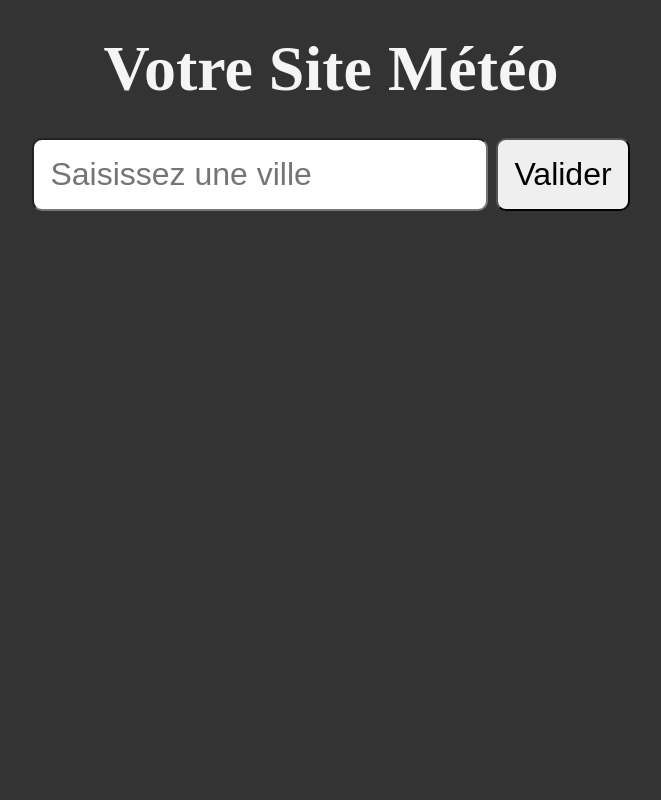
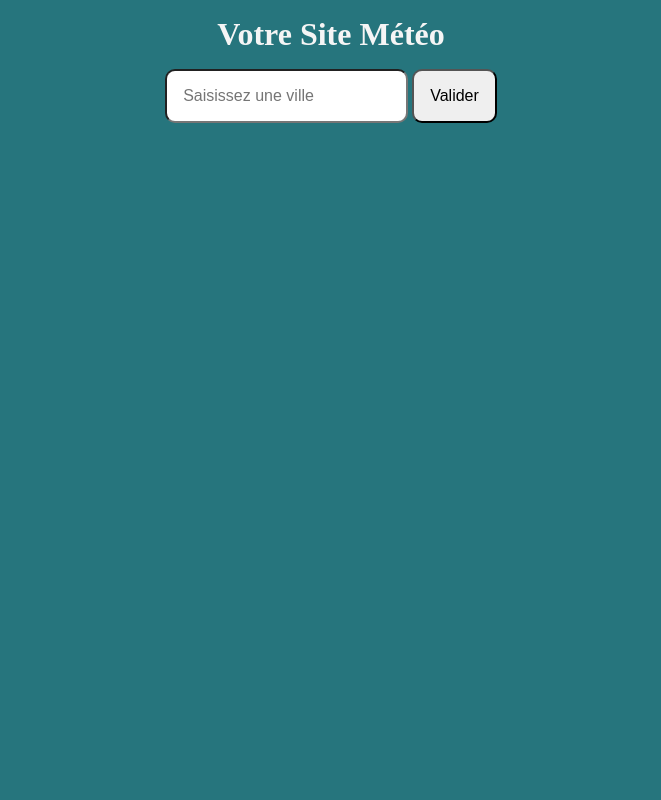
Before and after one commit to bleucanard/meteo, a Flask app: page / in a window 1280 px wide. Shown: the whole page, without its empty margins (309-970 px from the left). Run offline with Flask 3, Linux system fonts and the light colour scheme.

Commit message:
lang=fr, background-color, font

```diff
--- a/static/styles/style.css
+++ b/static/styles/style.css
@@ -5,19 +5,19 @@
 }
 
 body {
-    padding: 2rem;
-    background-color: #333;
+    padding: 1rem;
+    background-color: rgba(15, 102, 111, 0.9);
     color: whitesmoke;
     min-height: 100vh;
     display: flex;
     flex-direction: column;
     align-items: center;
-    gap: 2rem;
-    font-size: 2rem;
+    gap: 1rem;
+    font-size: 1rem;
 }
 
 input, button {
-    font-size: 2rem;
+    font-size: 1rem;
     padding: 1rem;
     border-radius: 10px;
 }
--- a/templates/weather.html
+++ b/templates/weather.html
@@ -8,8 +8,8 @@
 </head>
 <body>
     <h1>{{title}} Météo</h1>
-    <p>{{status}} et {{temp}} &deg;</p>
-    <p>Ressenti: {{feels_like}} &deg;</p>
+    <p>{{status}}, {{temp}} &deg;</p>
+    <p>Ressenti {{feels_like}} &deg;</p>
 
 
 
--- a/weather.py
+++ b/weather.py
@@ -7,7 +7,7 @@ import os
 load_dotenv()
 
 def get_current_weather(city):
-    request_url = f'https://api.openweathermap.org/data/2.5/weather?appid={os.getenv("API_KEY")}&q={city}&units=metric'
+    request_url = f'https://api.openweathermap.org/data/2.5/weather?appid={os.getenv("API_KEY")}&q={city}&units=metric&lang=fr'
 
     weather_data = requests.get(request_url).json()
 
```
